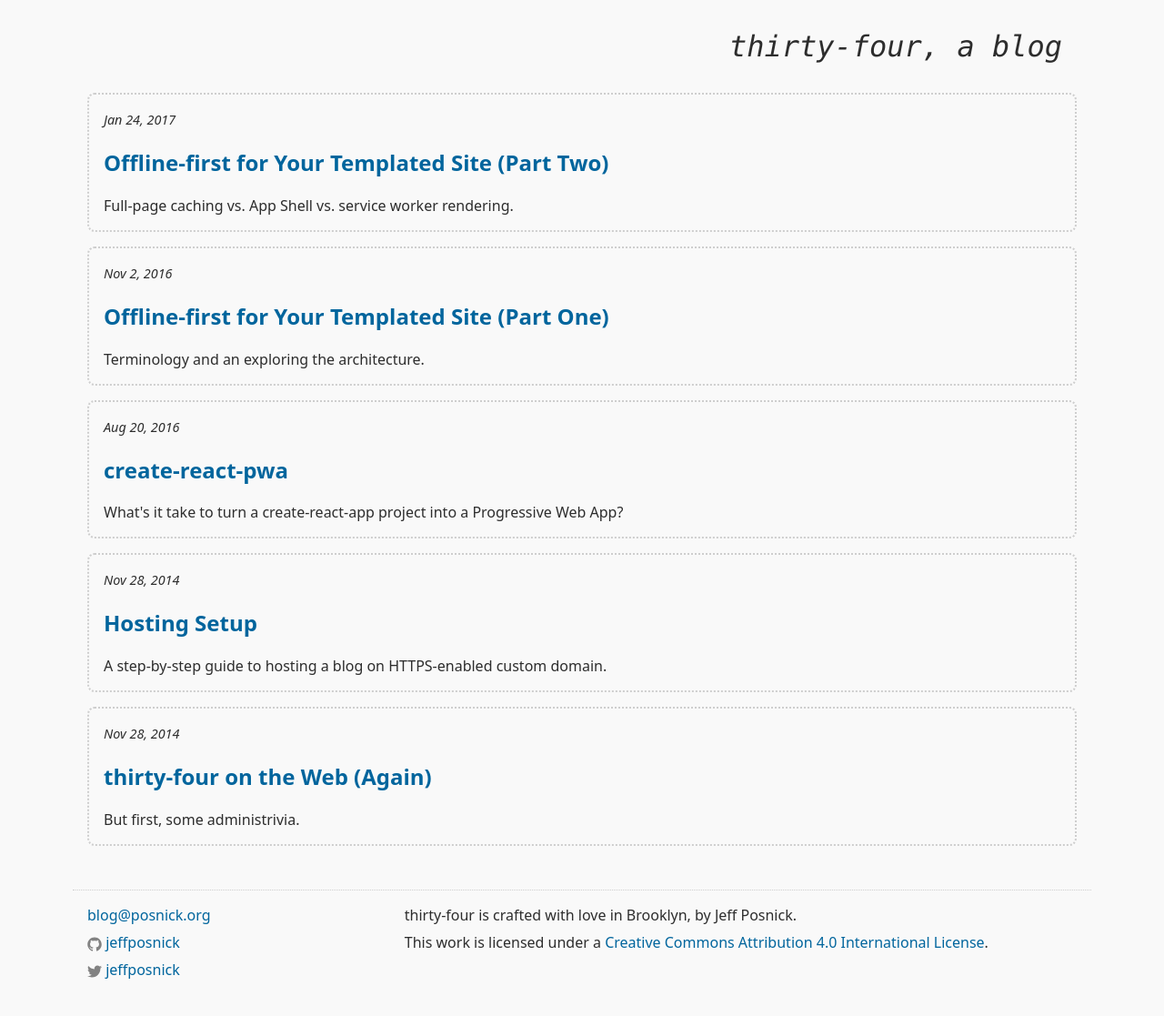
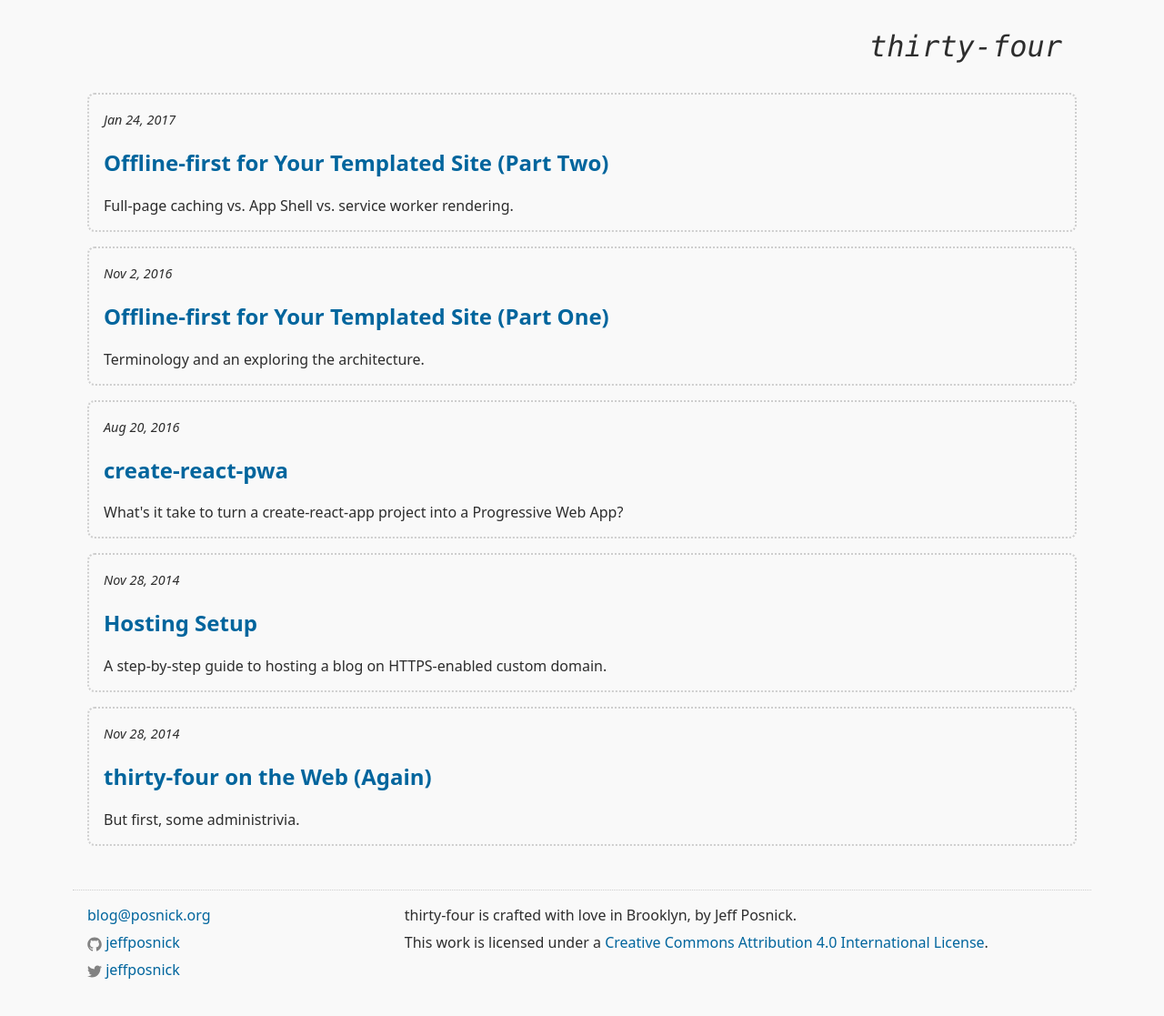
Before and after one commit to jeffposnick/jeffy-info, a Jekyll site: the page built from index.html, in a window 1280 px wide. Shown: the whole page at 91% size. Built offline with Jekyll 4.4.1, drawn with Linux system fonts in a browser that asks for light colours.

Commit message:
Updated title.

```diff
--- a/_config.yml
+++ b/_config.yml
@@ -1,5 +1,5 @@
 # Site settings
-title: thirty-four, a blog
+title: thirty-four
 email: blog@posnick.org
 description: "thirty-four is crafted with love in Brooklyn, by Jeff Posnick."
 baseurl: ""
```
